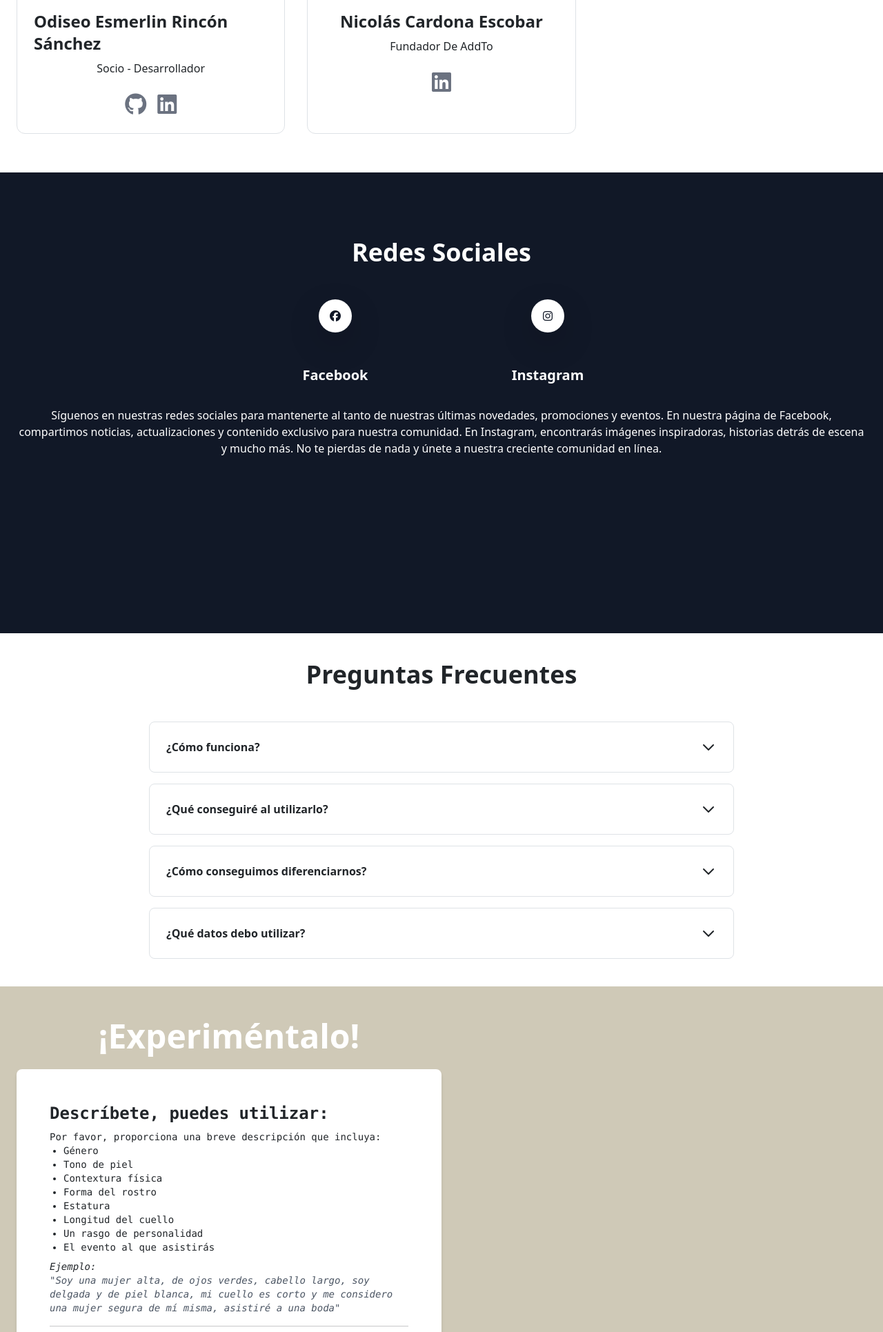
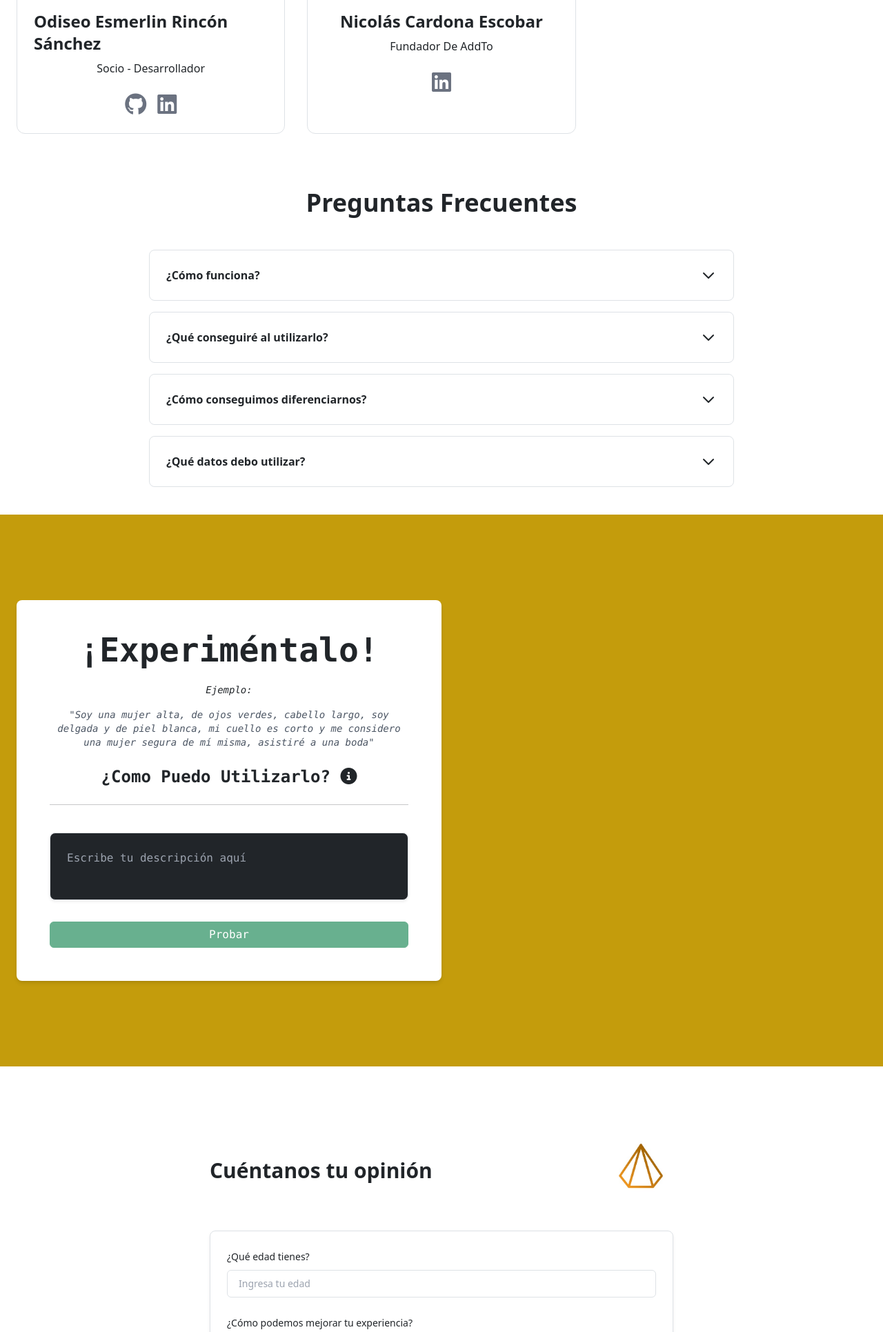
Before and after one commit to AddTo-Agencia/AddTo, a Flask app: page / in a window 1280 px wide. Shown: the part 2061-3992 px from the top of the page at 69% size. Run offline with Flask 3, Linux system fonts and the light colour scheme; parts of the project's set-up code (start-up, migrations or seed data) failed here and were passed over; some libraries are stand-ins or nearby versions.

Commit message:
quitando seccion de redes sociales y mejorando seccion modelo

```diff
--- a/static/js/index.js
+++ b/static/js/index.js
@@ -68,7 +68,7 @@ $(document).ready(function () {
             'mionuciosa', 'innovador.', 'descudiada.', 'conservador.',
             'planificador', 'perseverante', 'disciplinado', 'espontáneo',
             'fragil', 'emocional descuidada', 'mininuciosa', 'convenciona',
-            'organizada', 'ambiciosa', '', 'descuidada.', 'extrovetido',
+            'organizada', 'ambiciosa','descuidada.', 'extrovetido',
             'conservardor.', 'pragmático tolerante', 'rígifo', 'convecional',
             'minucioso descuidado', 'organizado'],
 
--- a/templates/Index.html
+++ b/templates/Index.html
@@ -113,7 +113,6 @@
 
   {% include 'about.html' %}
   {% include 'team.html' %}
-  {% include 'social.html' %}
   {% include 'question.html' %}
   {% include 'model.html' %}
   {% include 'Contact.html' %}
--- a/templates/model.html
+++ b/templates/model.html
@@ -1,8 +1,7 @@
-
 <body class="is-boxed has-animations">
   <section
   id="prueba"
-      style="background-color: #cfc9b7"
+  style="background-color: #c49c0c"
   class="min-h-screen flex items-center justify-center"
 >
   <div class="container mx-auto px-6 py-12">
@@ -10,77 +9,59 @@
       <!-- Formulario -->
       <div class="lg:w-1/2">
         <div class="text-white lg:w-full">
+          <form class="formulario space-y-4">
+            <div
+              class="w-full p-5 text-dark bg-white rounded-lg font-mono shadow-md"
+            >
               <h1
                 class="text-3xl text-center font-semibold capitalize lg:text-5xl mb-6"
               >
                 ¡Experiméntalo!
               </h1>
-              <form class="formulario space-y-4">
-                <div class="w-full p-5 bg-white rounded-lg font-mono shadow-md">
-                  <label
-                    class="block text-dark text-2xl font-bold mb-2"
-                    for="unique-input"
-                    >Descríbete, puedes utilizar:</label
+
+              <label class="block text-dark text-sm mb-2" for="unique-input">
+                <p class="mt-2 italic text-center mt-3">Ejemplo:</p>
+                <p class="mt-3 italic text-gray-600 text-center">
+                  "Soy una mujer alta, de ojos verdes, cabello largo, soy
+                  delgada y de piel blanca, mi cuello es corto y me considero
+                  una mujer segura de mí misma, asistiré a una boda"
+                </p>
+
+                <p
+                  class="mt-4 text-2xl text-center font-semibold capitalize  mb-6"
                 >
-                  <label
-                    class="block text-dark text-sm mb-2"
-                    for="unique-input"
+                  ¿Como puedo utilizarlo?
+                  <button
+                    type="button"
+                    data-bs-toggle="modal"
+                    data-bs-target="#usageModal"
                   >
-                    Por favor, proporciona una breve descripción que incluya:
-                    <ul class="list-disc pl-5" id="characteristics-list">
-                      <li data-category="Género">Género</li>
-                      <li data-category="Tono de piel">Tono de piel</li>
-                      <li data-category="Contextura física">
-                        Contextura física
-                      </li>
-                      <li data-category="Forma del rostro">Forma del rostro</li>
-                      <li data-category="Estatura">Estatura</li>
-                      <li data-category="Longitud del cuello">
-                        Longitud del cuello
-                      </li>
-                      <li data-category="Personalidad">
-                        Un rasgo de personalidad
-                      </li>
-                      <li data-category="Evento">
-                        El evento al que asistirás
-                      </li>
-                    </ul>
-                    <p class="mt-2 italic">Ejemplo:</p>
-                    <p class="italic text-gray-600">
-                      "Soy una mujer alta, de ojos verdes, cabello largo, soy
-                      delgada y de piel blanca, mi cuello es corto y me
-                      considero una mujer segura de mí misma, asistiré a una
-                      boda"
+                    <i class="fa-solid fa-circle-info"></i>
+                  </button>
                 </p>
+
                 <hr class="my-3" />
               </label>
+
+              <div class="h-auto">
                 <textarea
-                    class="mt-4 text-sm custom-input w-full px-4 py-2 border border-gray-300 rounded-lg shadow-sm transition duration-300 ease-in-out transform focus:-translate-y-1 focus:outline-blue-300 hover:shadow-lg hover:border-blue-300 bg-dark"
+                  class="mt-4 text-white custom-input w-full px-6 py-4 border border-gray-300 rounded-lg shadow-sm transition duration-300 ease-in-out transform focus:-translate-y-1 focus:outline-blue-300 hover:shadow-lg hover:border-blue-300 bg-dark"
                   placeholder="Escribe tu descripción aquí"
                   type="text"
                   id="name"
                   value="Soy una mujer alta, de ojos verdes, cabello largo, soy delgada y de piel blanca, mi cuello es corto y me considero una mujer segura de mí misma, asistiré a una boda"
+                                   style="overflow:hidden; resize:none;"
                 ></textarea>
+              </div>
               <button
                 type="button"
-                    class="btn btn-success mt-4"
+                class="btn btn-success w-full mt-4"
                 id="toggle-suggestions"
                 disabled
               >
                 Probar
               </button>
               <!-- Sugerencias -->
-
-                  <div
-                    id="suggestions"
-                    class=" text-dark mt-6 lg:mt-0 lg:ml-8 p-5 bg-white rounded-lg"
-                  >
-
-                    <!-- Aquí van las sugerencias dinámicas -->
-                    <!-- Las imágenes sugeridas se agregarán aquí -->
-                  </div>
-
-
             </div>
           </form>
         </div>
@@ -89,17 +70,91 @@
       <div
         id="recommended-images"
         class="lg:w-1/3 mt-10 lg:mt-0 lg:ml-8 p-5 grid gap-4 grid-cols-1 sm:grid-cols-2 lg:grid-cols-3 transition-transform duration-300 ease-in-out"
-          >
-
-          </div>
-
-
+      ></div>
     </div>
   </div>
 </section>
 
+<script>
+  document.addEventListener('DOMContentLoaded', function () {
+    const textarea = document.getElementById('name');
+
+    textarea.addEventListener('input', function () {
+      textarea.style.height = 'auto';  // Restablece la altura para recalcular
+      textarea.style.height = textarea.scrollHeight + 'px';  // Ajusta la altura según el contenido
+    });
+  });
+</script>
+
+
+
+  <!-- Modal para el uso del formulario -->
+  <div
+    class="modal fade"
+    id="usageModal"
+    tabindex="-1"
+    aria-labelledby="usageModalLabel"
+    aria-hidden="true"
+  >
+    <div class="modal-dialog modal-lg">
+      <div class="modal-content">
+
+        <div style="background-color: #c49c0c" class="modal-header text-white">
+          <h5 class="modal-title" id="usageModalLabel">
+            ¿Cómo puedo utilizarlo?
+          </h5>
+          <button
+            type="button"
+            class="btn-close btn-close-white"
+            data-bs-dismiss="modal"
+            aria-label="Cerrar"
+          ></button>
+        </div>
+
+        <div class="modal-body">
+          <label
+            class="block text-dark text-2xl font-bold mb-2"
+            for="unique-input"
+            id="caracteristicas"
+          >
+            Puedes utilizar:
+          </label>
+
+          <label
+            class="block text-dark text-xl font-bold mb-2"
+            for="unique-input"
+            id="caracteristicas"
+          >
+            Haz clic en una característica para obtener una guía
+          </label>
+
+          <label class="block text-dark text-sm mb-2" for="unique-input">
+            Por favor, proporciona una breve descripción que incluya:
+            <ul class="list-disc pl-5" id="characteristics-list">
+              <li data-category="Género">Género</li>
+              <li data-category="Tono de piel">Tono de piel</li>
+              <li data-category="Contextura física">Contextura física</li>
+              <li data-category="Forma del rostro">Forma del rostro</li>
+              <li data-category="Estatura">Estatura</li>
+              <li data-category="Longitud del cuello">Longitud del cuello</li>
+              <li data-category="Personalidad">Un rasgo de personalidad</li>
+              <li data-category="Evento">El evento al que asistirás</li>
+            </ul>
+          </label>
+        </div>
+      </div>
+      <div
+        id="suggestions"
+        hidden
+        class="text-dark mt-6 lg:mt-0 lg:ml-8 p-5 bg-light rounded-lg shadow-lg"
+      >
+        <!-- Aquí van las sugerencias dinámicas -->
+        <!-- Las imágenes sugeridas se agregarán aquí -->
+      </div>
+    </div>
+  </div>
+
   <!-- Modal para el carrusel de imágenes -->
-
   <div
     class="modal fade"
     id="imageCarouselModal"
@@ -148,3 +203,4 @@
   </div>
 
   <script src="{{ url_for('static', filename='js/index.js') }}"></script>
+</body>
--- a/templates/social.html
+++ b/templates/social.html
@@ -1,4 +1,4 @@
-<section id="social" class="mt-3 relative block bg-gray-900 h-25">
+<section style="background-color: #c49c0c" id="social" class="mt-3 relative block bg-gray-900 h-25">
     <div class="container mt-3 mx-auto px-4 lg:pt-24 lg:pb-64">
       <div class="text-center mb-12">
         <h2 class="text-4xl font-semibold text-white">Redes Sociales</h2>
```
Lines whose indentation alone changed are shown as unchanged.
